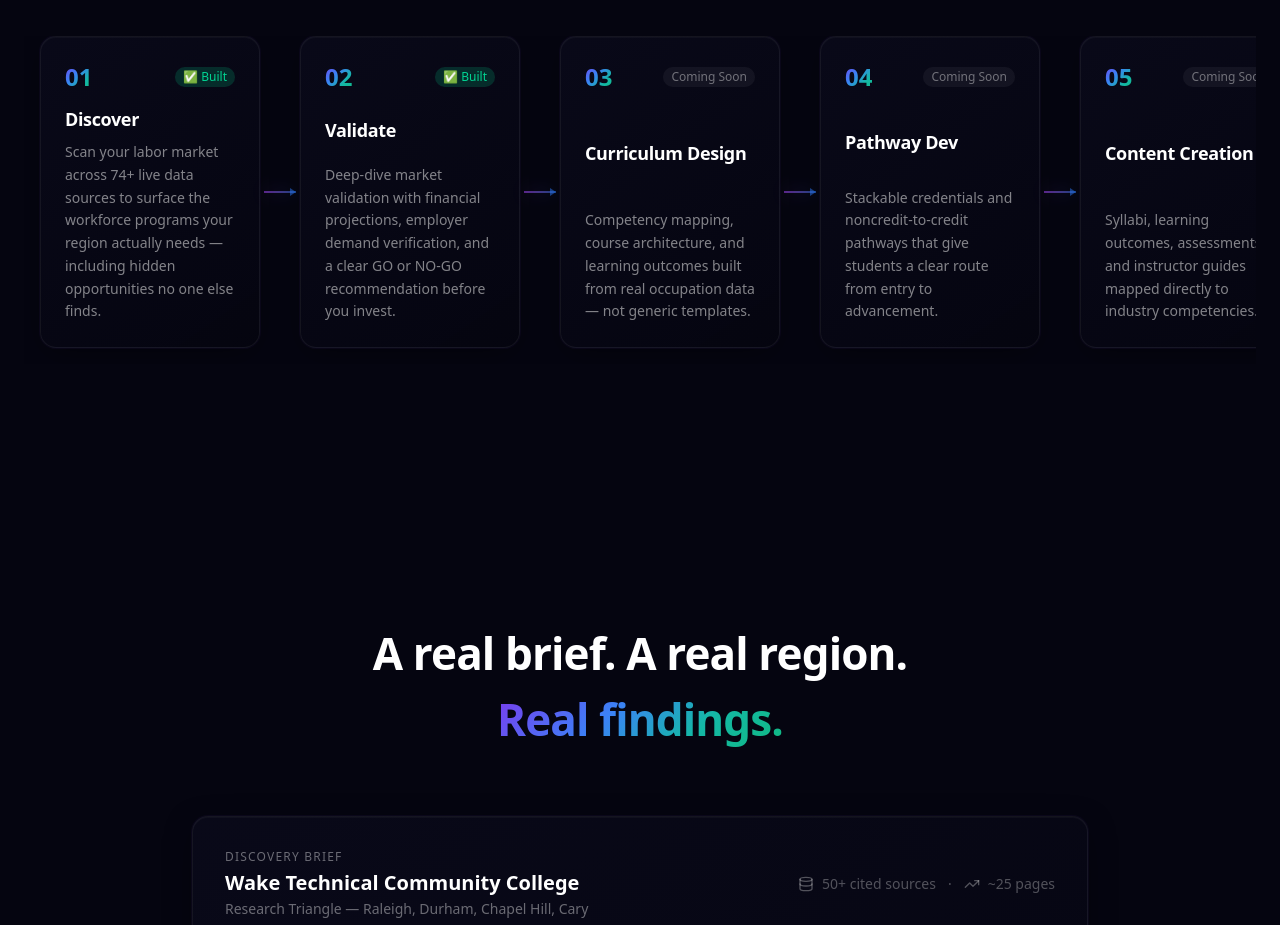
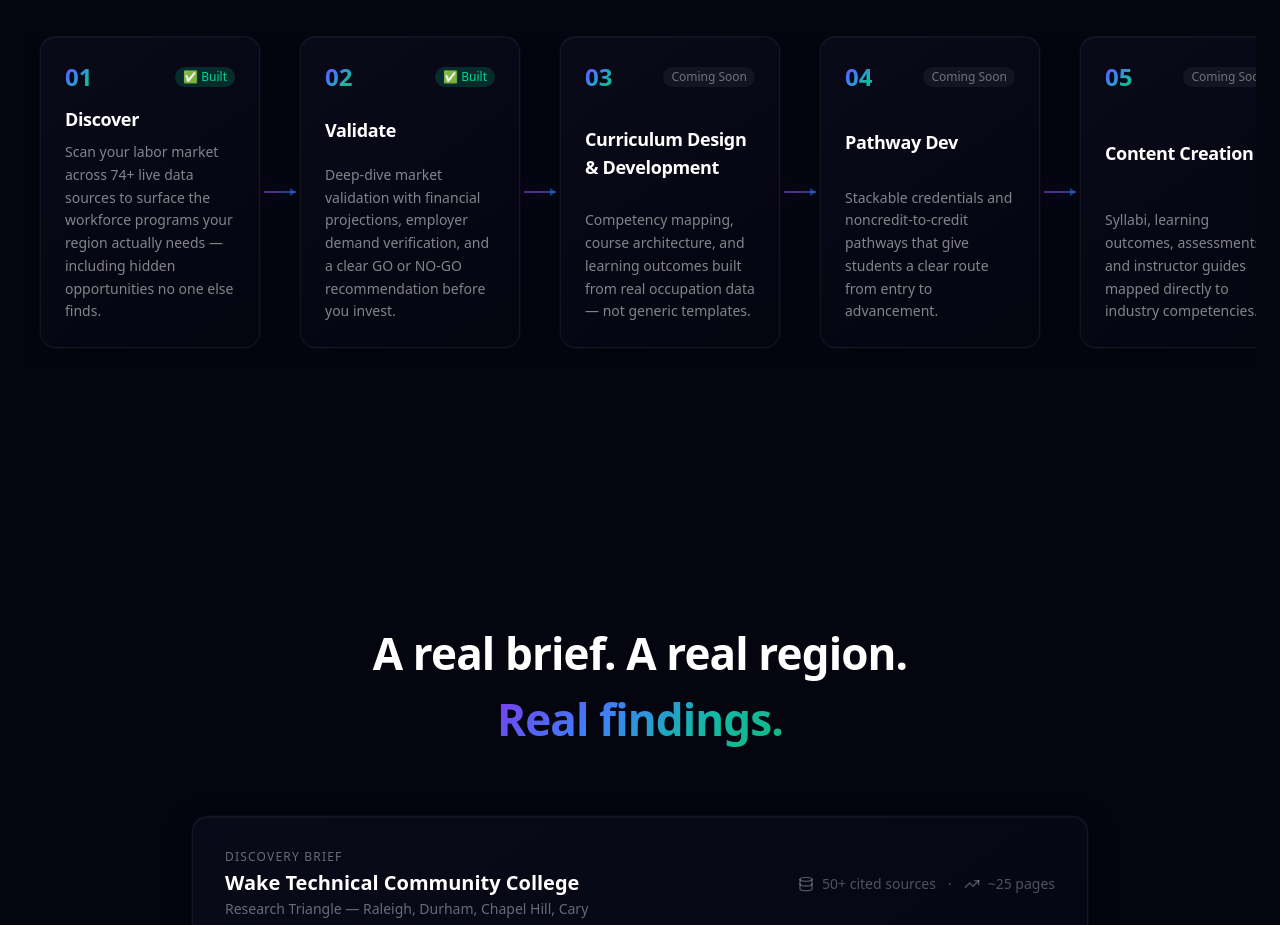
Before and after one commit to wspanic201/workforce-intelligence, a Next.js app: page / in a window 1280 px wide. Shown: the part 1100-2025 px from the top of the page. Built offline with nearby package versions, Linux system fonts and the light colour scheme.

Commit message:
Stage 3: Curriculum Design → Curriculum Design & Development

```diff
--- a/components/cosmic/Pipeline.tsx
+++ b/components/cosmic/Pipeline.tsx
@@ -29,7 +29,7 @@ const stages: Stage[] = [
   },
   {
     number: 3,
-    name: 'Curriculum Design',
+    name: 'Curriculum Design & Development',
     short: 'Competency mapping, course architecture, and learning outcomes built from real occupation data — not generic templates.',
     detail:
       'Maps skills to occupations using live job posting data, industry certifications, and employer requirements. Produces program structure, credit hours, and prerequisite chains.',
```
